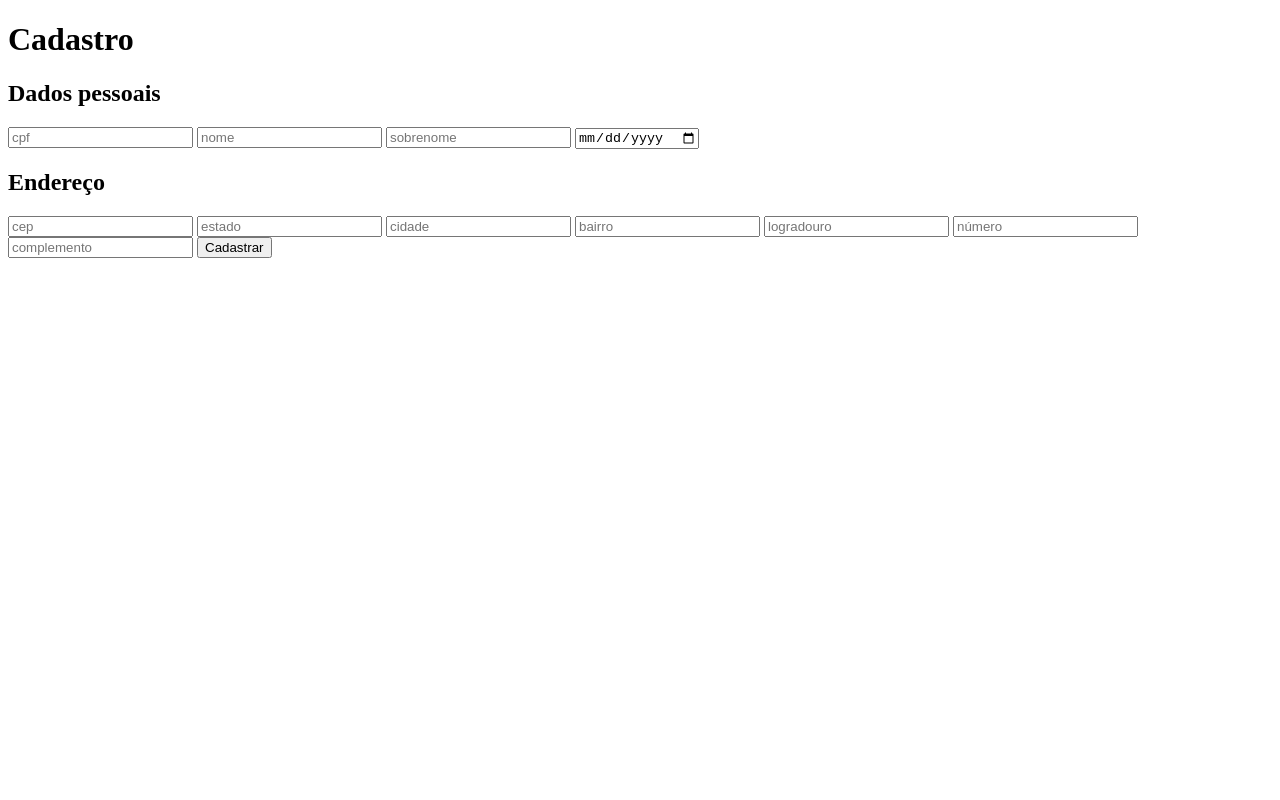
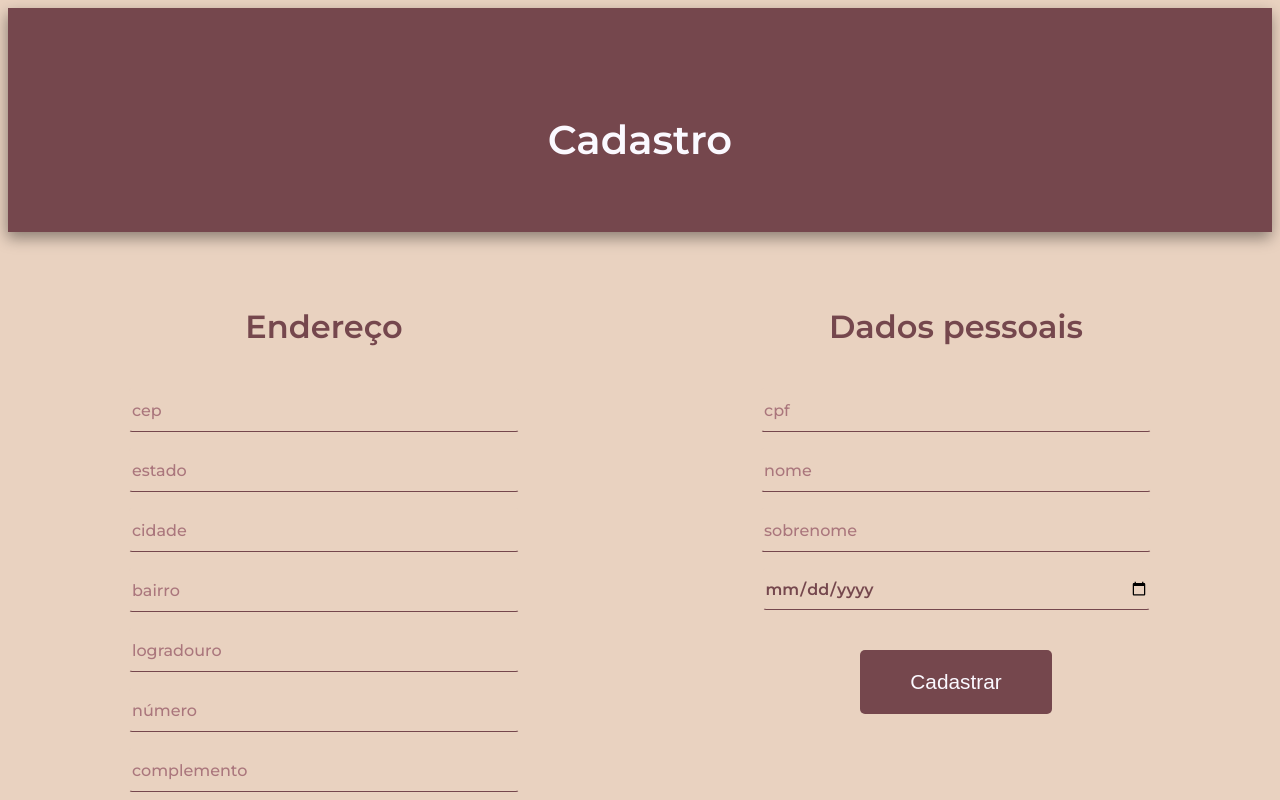
Before and after one commit to julia-kretzer-senai/pizzaria-fullstack, a website: page cadastrar-cliente.html in a window 1280 px wide. Drawn offline with Linux system fonts and the light colour scheme.

Commit message:
Update cadastrar-cliente.html

```diff
--- a/cadastrar-cliente.html
+++ b/cadastrar-cliente.html
@@ -6,15 +6,15 @@
     <meta name="viewport" content="width=device-width, initial-scale=1.0">
     <title>Pedido | Cadastro</title>
     <script src="./script.js" defer></script>
+    <link rel="stylesheet" href="reset.css">
+    <link rel="stylesheet" href="style.css">
 </head>
 <body>
+    <div class="title" id="title-cadastro">
         <h1>Cadastro</h1>
-    <form action="cadastro" method="post">
-        <h2>Dados pessoais</h2>
-        <input type="text" name="cpf" id="cpf" placeholder="cpf">
-        <input type="text" name="nome" id="nome" placeholder="nome">
-        <input type="text" name="sobrenome" id="sobrenome" placeholder="sobrenome">
-        <input type="date" name="nascimento" id="nascimento" placeholder="data de nascimento">
+    </div>
+    <form action="cadastro" method="post" class="two-columns">
+        <div class="dados" id="endereco">
             <h2>Endereço</h2>
             <input type="text" name="cep" id="cep" placeholder="cep">
             <input type="text" name="uf" id="uf" placeholder="estado">
@@ -23,7 +23,16 @@
             <input type="text" name="logradouro" id="logradouro" placeholder="logradouro">
             <input type="text" name="num" id="num" placeholder="número">
             <input type="text" name="complemento" id="complemento" placeholder="complemento">
-        <input type="submit" value="Cadastrar">
+        </div>
+        <div class="dados" id="pessoais">
+            <h2>Dados pessoais</h2>
+            <input type="text" name="cpf" id="cpf" placeholder="cpf">
+            <input type="text" name="nome" id="nome" placeholder="nome">
+            <input type="text" name="sobrenome" id="sobrenome" placeholder="sobrenome">
+            <input type="date" name="nascimento" id="nascimento" placeholder="data de nascimento">
+            <input type="submit" value="Cadastrar" class="cadastrar-btn">
+        </div>
+
     </form>
 </body>
 </html>
```
Lines whose indentation alone changed are shown as unchanged.
